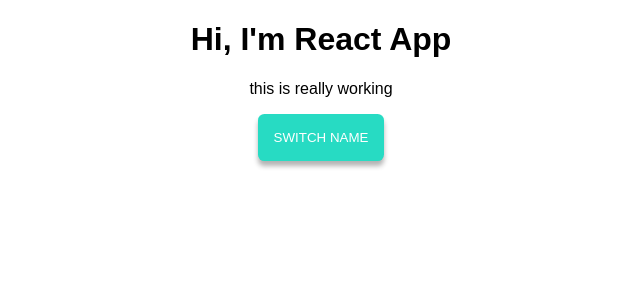
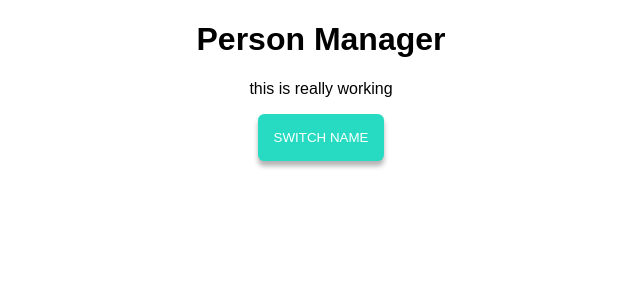
Before and after one commit to kubasulek2/react-learn, a React (Create React App) app: page / in a window 1280 px wide. Shown: the top 300 px of the page, without its empty margins (319-959 px from the left). Built offline with nearby package versions, Linux system fonts and the light colour scheme.

Commit message:
lifecycle

```diff
--- a/src/components/Cockpit/Cockpit.js
+++ b/src/components/Cockpit/Cockpit.js
@@ -2,7 +2,6 @@
 import styles from './Cockpit.module.css';
 
 const Cockpit = props => {
-
 	let classes = [];
 	let btnClass = '';
 
@@ -14,7 +13,7 @@
 	return (
 		<div className={styles.Cockpit}>
 
-			<h1>Hi,  I'm React App</h1>
+			<h1>{props.title}</h1>
 			<p className={classes.join(' ')}>this is really working</p>
 
 			<button
--- a/src/components/Persons/Person/Person.js
+++ b/src/components/Persons/Person/Person.js
@@ -2,8 +2,7 @@
 import styles from './Person.module.css';
 
 const person = (props) => {
-
-
+	console.log('person')
 	return (
 		<div className={props.class ? styles.person + ' ' + props.class : styles.person} >
 			<p onClick={props.click}>I'm a {props.name} and I'm {props.age} years old. </p>
--- a/src/components/Persons/persons.js
+++ b/src/components/Persons/persons.js
@@ -3,8 +3,10 @@
 
 const persons = props => (
 	props.persons.map((person, index) => {
+
+		if (props.showPerson) {
+
 			return (
-
 				<Person
 					key={person.id}
 					name={person.name}
@@ -12,8 +14,10 @@
 					change={props.changed.bind(this, person.id)}
 					click={() => props.clicked(index)}
 				/>
-
 			);
+		} else{
+			return null;
+		}
 	})
 );
 export default persons;
--- a/src/containers/App.js
+++ b/src/containers/App.js
@@ -5,13 +5,14 @@
 
 
 class App extends Component {
+
 	state = {
 		persons: [
 			{ id: '1', name: 'Max', age: 28 },
 			{ id: '2', name: 'Horse', age: 21 },
 			{ id: '3', name: 'Boo', age: 2 },
 		],
-		showPersons: false
+		showPersons: false,
 	}
 	switchNameHandler = (newName) => {
 		this.setState({
@@ -35,7 +36,6 @@
 		const persons = [...this.state.persons];
 		persons[personIndex] = person;
 		this.setState({ persons: persons });
-		console.log(this.state);
 
 	}
 
@@ -50,30 +50,21 @@
 	}
 
 	render() {
-
-		let persons = null;
-
-		if (this.state.showPersons) {
-			persons = (
+		return (
+			<div className={styles.App}>
+				<Cockpit
+					title ={this.props.title}
+					persons={this.state.persons}
+					showPerson={this.state.showPersons}
+					clicked={this.togglePersonsHandler} />
 				<div>
 					<Persons
 						persons={this.state.persons}
 						clicked={this.deletePersonHandler}
 						changed={this.nameChangedHandler}
+						showPerson={this.state.showPersons}
 					/>
 				</div>
-			);
-
-
-		}
-
-		return (
-			<div className={styles.App}>
-				<Cockpit
-					persons={this.state.persons}
-					showPerson={this.state.showPersons}
-					clicked={this.togglePersonsHandler} />
-				{persons}
 
 			</div>
 		);
--- a/src/index.js
+++ b/src/index.js
@@ -4,5 +4,5 @@
 import App from './containers/App';
 import registerServiceWorker from './registerServiceWorker';
 
-ReactDOM.render(<App />, document.getElementById('root'));
+ReactDOM.render(<App title='Person Manager' />, document.getElementById('root'));
 registerServiceWorker();
```
Also changed, not shown: .eslintrc.json. Lines whose indentation alone changed are shown as unchanged.
